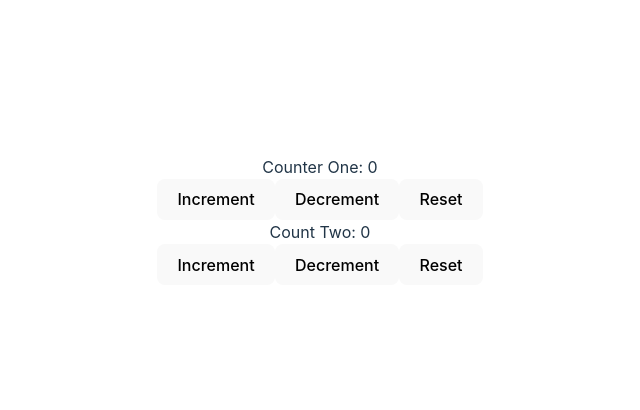
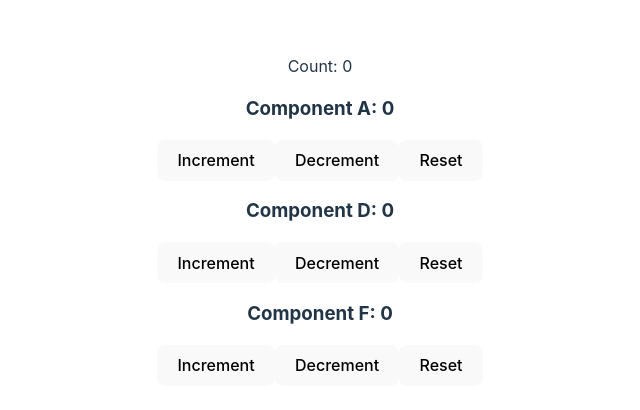
Before and after one commit to marvinjk6/React-Hooks, a React (Vite) app in the folder react-hooks/: page / in a window 1280 px wide. Shown: the part 180-590 px from the top of the page, without its empty margins (320-960 px from the left). Built offline with nearby package versions, Linux system fonts and the light colour scheme.

Commit message:
video 22 - useReducer with useContext

```diff
--- a/react-hooks/src/App.jsx
+++ b/react-hooks/src/App.jsx
@@ -1,17 +1,48 @@
-import React from 'react'
+import React, { useReducer } from 'react'
 import './App.css'
-//import ConterOne from './components/video-19/ConterOne'
-//import CounterTwo from './components/video-19/CounterTwo'
-import CounterThree from './components/video-19/CounterThree'
+import ComponentA from './components/video-22/ComponentA'
+import ComponentB from './components/video-22/ComponentB'
+import ComponentC from './components/video-22/ComponentC'
+
+// we want to pass count and dispatch method from App through componentA D and F
+
+// 2º create and export the context, and wrap the components with context.Provider
+export const CounterContext = React.createContext()
+
+// 1º create the reducer and initial state of useReducer hook
+const initialState = 0
+
+  const reducer = (state, action) => {
+
+    switch(action) {
+      case 'increment':
+        return state + 1
+
+      case 'decrement':
+        return state - 1
+
+      case 'reset':
+        return initialState
+
+      default:
+        return state
+    }
+  }
 
 function App() {
 
+  // the current state, method to dispatch an action
+  const [count, dispatch] = useReducer(reducer, initialState)
 
+  // in the value atribbute pass in an object with the state and dispatch
   return (
     <div className="App">
-      {/* <ConterOne /> */}
-      {/* <CounterTwo /> */}
-      <CounterThree />
+      <CounterContext.Provider value={{count, dispatch}}>
+        <div>Count: {count}</div>
+        <ComponentA />
+        <ComponentB />
+        <ComponentC />
+      </CounterContext.Provider>
     </div>
   )
 }
--- /dev/null
+++ b/react-hooks/src/components/video-22/ComponentA.jsx
@@ -0,0 +1,25 @@
+// import the context provide from App and useContext
+import React, { useContext } from 'react'
+import { CounterContext } from '../../App'
+
+function ComponentA() {
+
+  // pass CounterContext as argument for useContext hook
+  const counterContext = useContext(CounterContext)
+
+  // call the dispatch method of counterContext
+  return (
+    <div>
+        <h3>Component A: {counterContext.count}</h3>
+        <button onClick={()=>counterContext.dispatch('increment')}>Increment</button>
+        <button onClick={()=>counterContext.dispatch('decrement')}>Decrement</button>
+        <button onClick={()=>counterContext.dispatch('reset')}>Reset</button>
+    </div>
+  )
+}
+
+export default ComponentA
+
+/***  IMPORTANT  **************
+ the state is in App but we are able to share that state with different components nested at different levels in the component tree
+*/
--- /dev/null
+++ b/react-hooks/src/components/video-22/ComponentB.jsx
@@ -0,0 +1,13 @@
+
+import React from 'react'
+import ComponentD from './ComponentD'
+
+function ComponentB() {
+  return (
+    <div>
+        <ComponentD />
+    </div>
+  )
+}
+
+export default ComponentB
--- /dev/null
+++ b/react-hooks/src/components/video-22/ComponentC.jsx
@@ -0,0 +1,12 @@
+import React from 'react'
+import ComponentE from './ComponentE'
+
+function ComponentC() {
+  return (
+    <div>
+        <ComponentE />
+    </div>
+  )
+}
+
+export default ComponentC
--- /dev/null
+++ b/react-hooks/src/components/video-22/ComponentD.jsx
@@ -0,0 +1,21 @@
+
+
+import React, { useContext } from 'react'
+import { CounterContext } from '../../App'
+
+
+function ComponentD() {
+
+  const counterContext = useContext(CounterContext)
+
+  return (
+    <div>
+      <h3>Component D: {counterContext.count}</h3>
+        <button onClick={()=>counterContext.dispatch('increment')}>Increment</button>
+        <button onClick={()=>counterContext.dispatch('decrement')}>Decrement</button>
+        <button onClick={()=>counterContext.dispatch('reset')}>Reset</button>
+    </div>
+  )
+}
+
+export default ComponentD
--- /dev/null
+++ b/react-hooks/src/components/video-22/ComponentE.jsx
@@ -0,0 +1,12 @@
+import React from 'react'
+import ComponentF from './ComponentF'
+
+function ComponentE() {
+  return (
+    <div>
+        <ComponentF />
+    </div>
+  )
+}
+
+export default ComponentE
--- /dev/null
+++ b/react-hooks/src/components/video-22/ComponentF.jsx
@@ -0,0 +1,18 @@
+import React, { useContext } from 'react'
+import { CounterContext } from '../../App'
+
+function ComponentF() {
+
+  const counterContext = useContext(CounterContext)
+
+  return (
+    <div>
+      <h3>Component F: {counterContext.count}</h3>
+        <button onClick={()=>counterContext.dispatch('increment')}>Increment</button>
+        <button onClick={()=>counterContext.dispatch('decrement')}>Decrement</button>
+        <button onClick={()=>counterContext.dispatch('reset')}>Reset</button>
+    </div>
+  )
+}
+
+export default ComponentF
```
Also changed, not shown: 2 other files (tests, documents, lock files or other folders).
